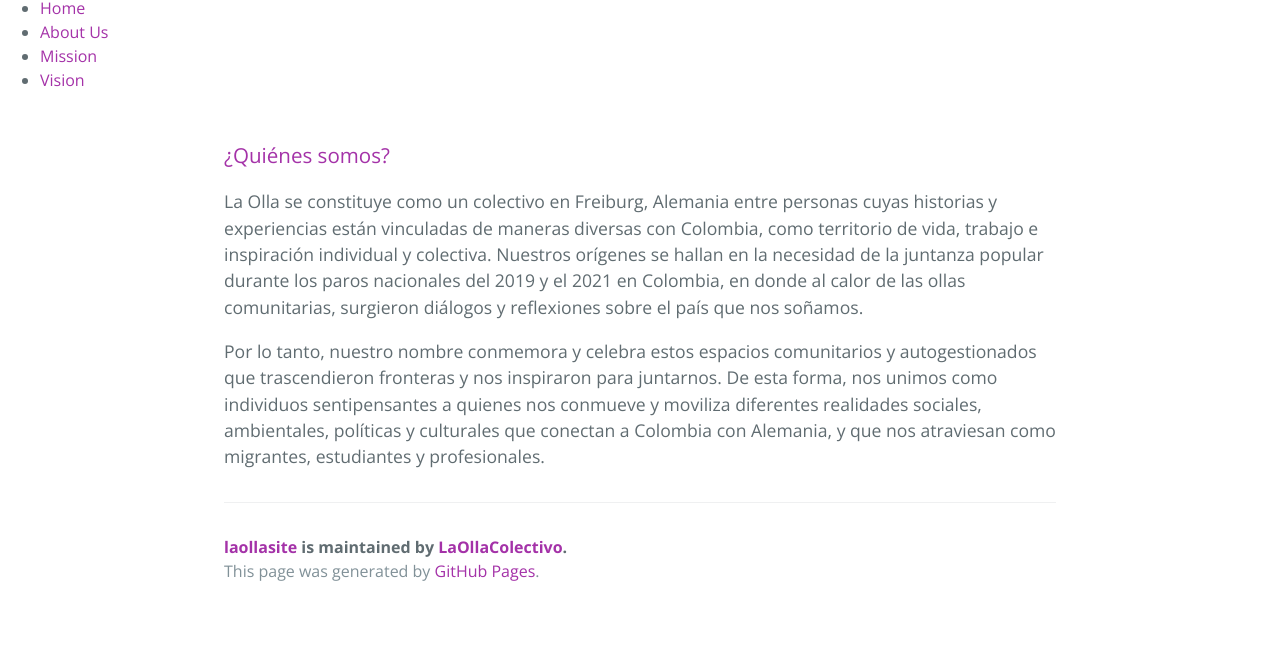
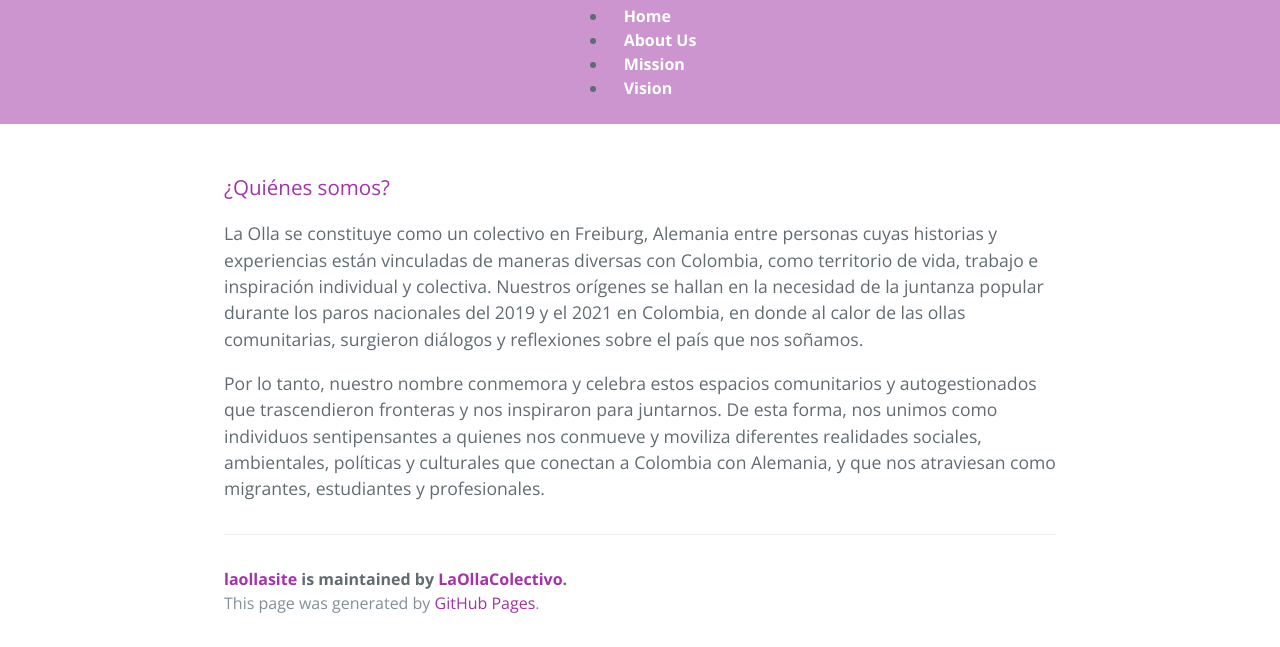
Before and after one commit to LaOllaColectivo/laollasite, a Jekyll site: the page built from index.md, in a window 1280 px wide. Shown: the part 500-1147 px from the top of the page. Built offline with Jekyll 4.4.1, drawn with Linux system fonts in a browser that asks for light colours; our own code applies the rules of GitHub Pages for plain Markdown files; before the commit the page ends 1115 px from its top, so only the background shows below that.

Commit message:
Update default.html
small change

```diff
--- a/_layouts/default.html
+++ b/_layouts/default.html
@@ -22,7 +22,7 @@
     </header>
 
     <!-- Navigation Bar -->
-    <nav class="navbar">
+    <nav class="nav-menu">
       <ul>
         <li><a href="index.html">Home</a></li>
         <li><a href="about.html">About Us</a></li>
```
